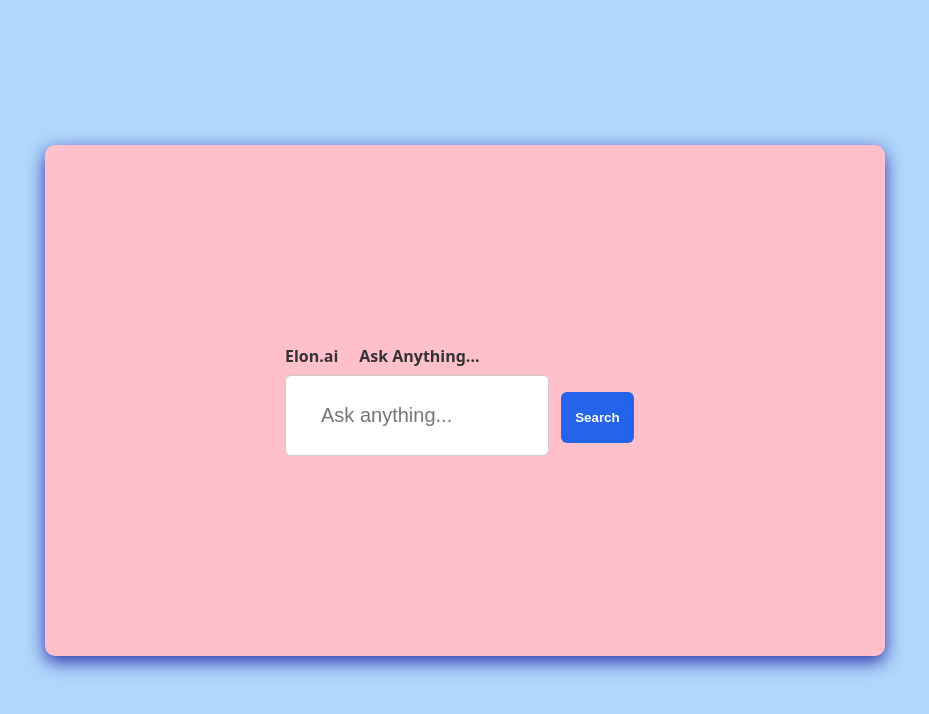
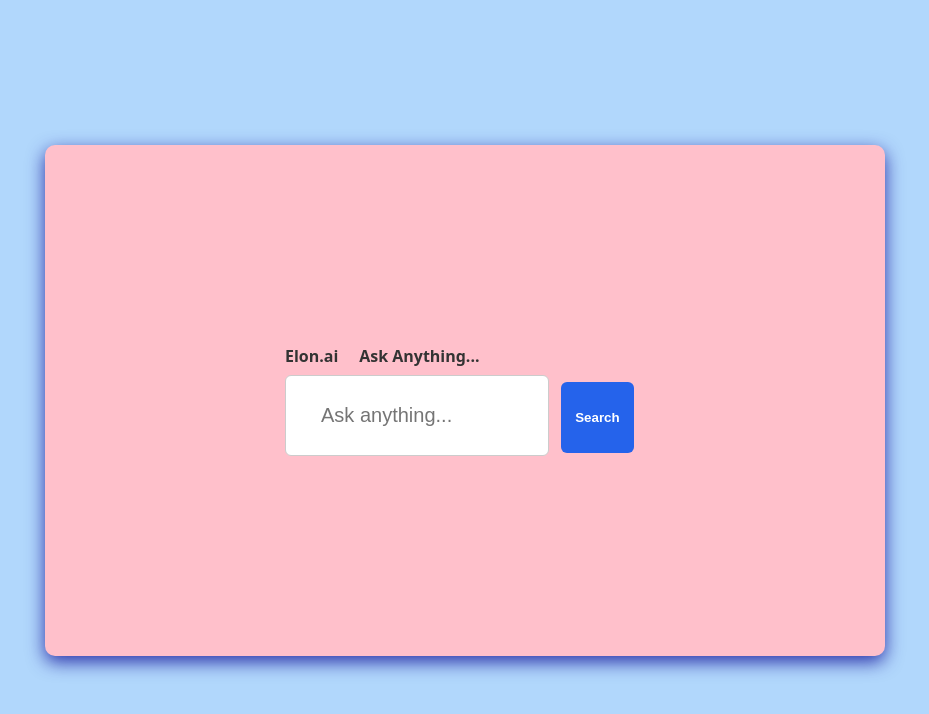
Before and after one commit to elonduan/elon-ai, a plain HTML site: page index.html in a window 1280 px wide. Shown: the whole page, without its empty margins (175-1104 px from the left). Drawn offline with Linux system fonts and the light colour scheme.

Commit message:
Update index.html

```diff
--- a/index.html
+++ b/index.html
@@ -30,7 +30,7 @@
       box-sizing: border-box;
     }
     button {
-      padding: 18px 14px;
+      padding: 28px 14px;
       margin-left: 8px;
       border-radius: 6px;
       border: none;
```
